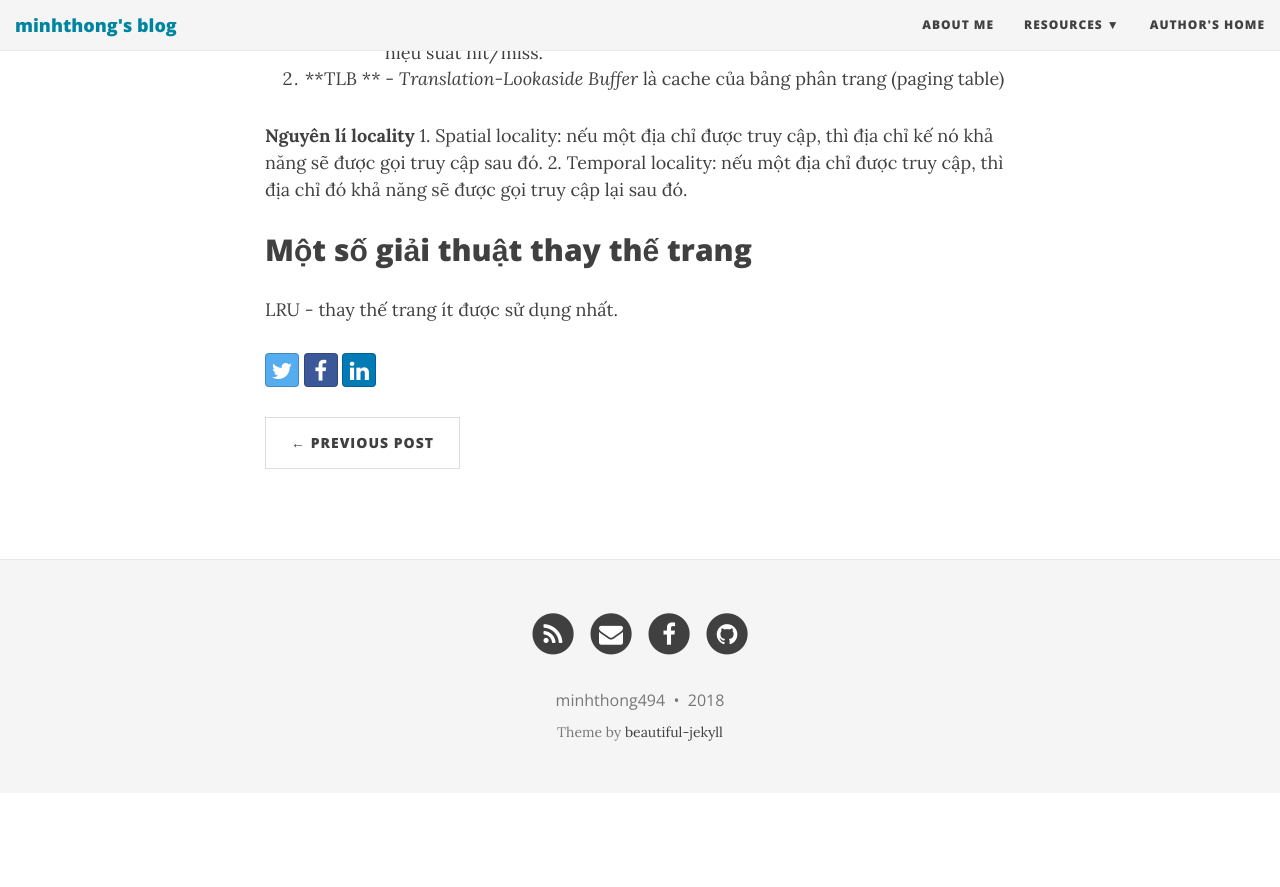
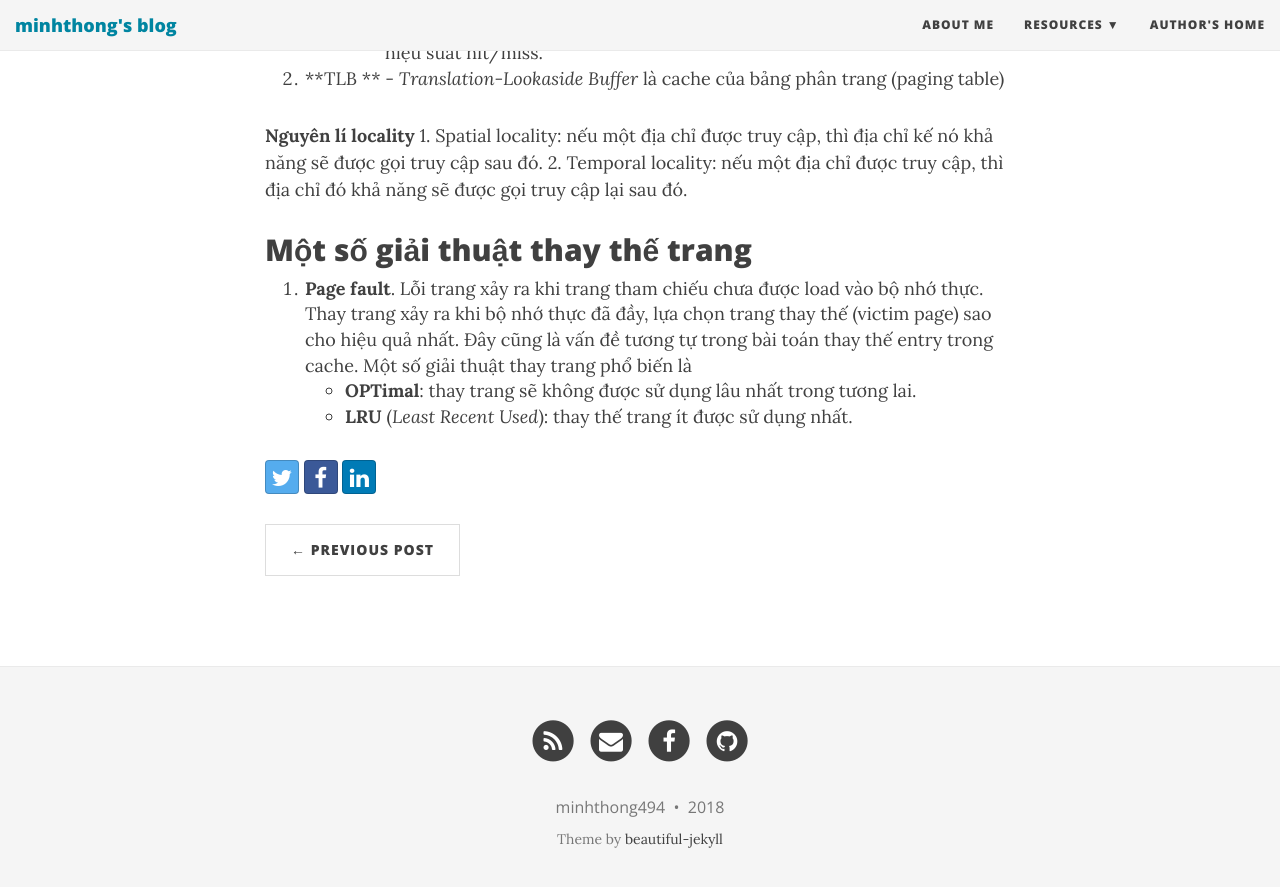
Before and after one commit to minhthong494/minhthong494.github.io, a Jekyll site: the page built from _posts/2018-09-06-cache.md, in a window 1280 px wide and 900 px high, scrolled down 761 px. Shown: the top 887 px of the window. Built offline with Jekyll 4.4.1, drawn with Linux system fonts in a browser that asks for light colours; nearby versions of some CDN libraries; before the commit the page ends 1554 px from its top, so only the background shows below that.

Commit message:
Update 2018-09-06-cache.md

```diff
--- a/_posts/2018-09-06-cache.md
+++ b/_posts/2018-09-06-cache.md
@@ -22,5 +22,8 @@ _Tham khảo_ tham khảo bài viết **Giải ngố về bộ nhớ đệm trê
 	2. Temporal locality: nếu một địa chỉ được truy cập, thì địa chỉ đó khả năng sẽ được gọi truy cập lại sau đó.
 
 ## Một số giải thuật thay thế trang
+1. **Page fault**. Lỗi trang xảy ra khi trang tham chiếu chưa được load vào bộ nhớ thực. Thay trang xảy ra khi bộ nhớ thực đã đầy, lựa chọn trang thay thế (victim page) sao cho hiệu quả nhất. Đây cũng là vấn đề tương tự trong bài toán thay thế entry trong cache. Một số giải thuật thay trang phổ biến là
+	- **OPTimal**: thay trang sẽ không được sử dụng lâu nhất trong tương lai.
+	- **LRU** (_Least Recent Used_): thay thế trang ít được sử dụng nhất.
 
-LRU - thay thế trang ít được sử dụng nhất.
+[]( "https://www.geeksforgeeks.org/operating-system-page-replacement-algorithm/")
```
